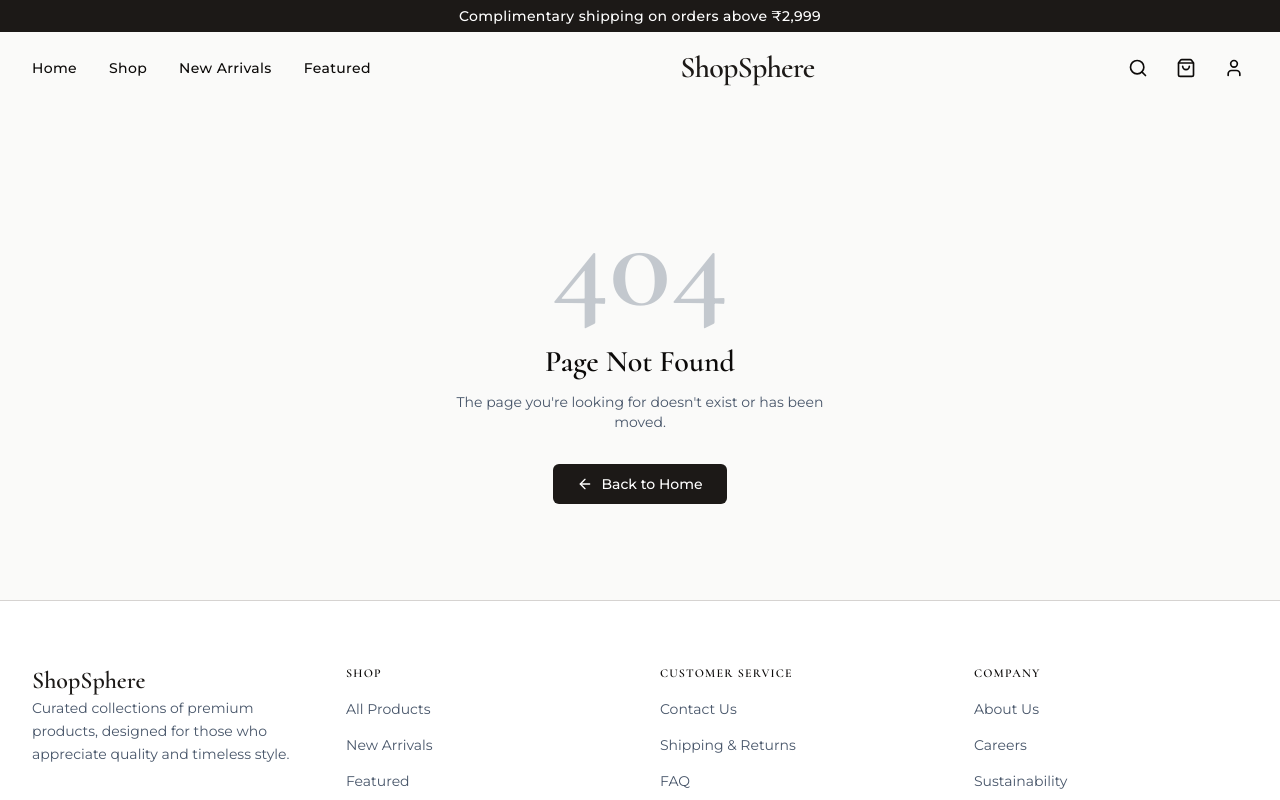
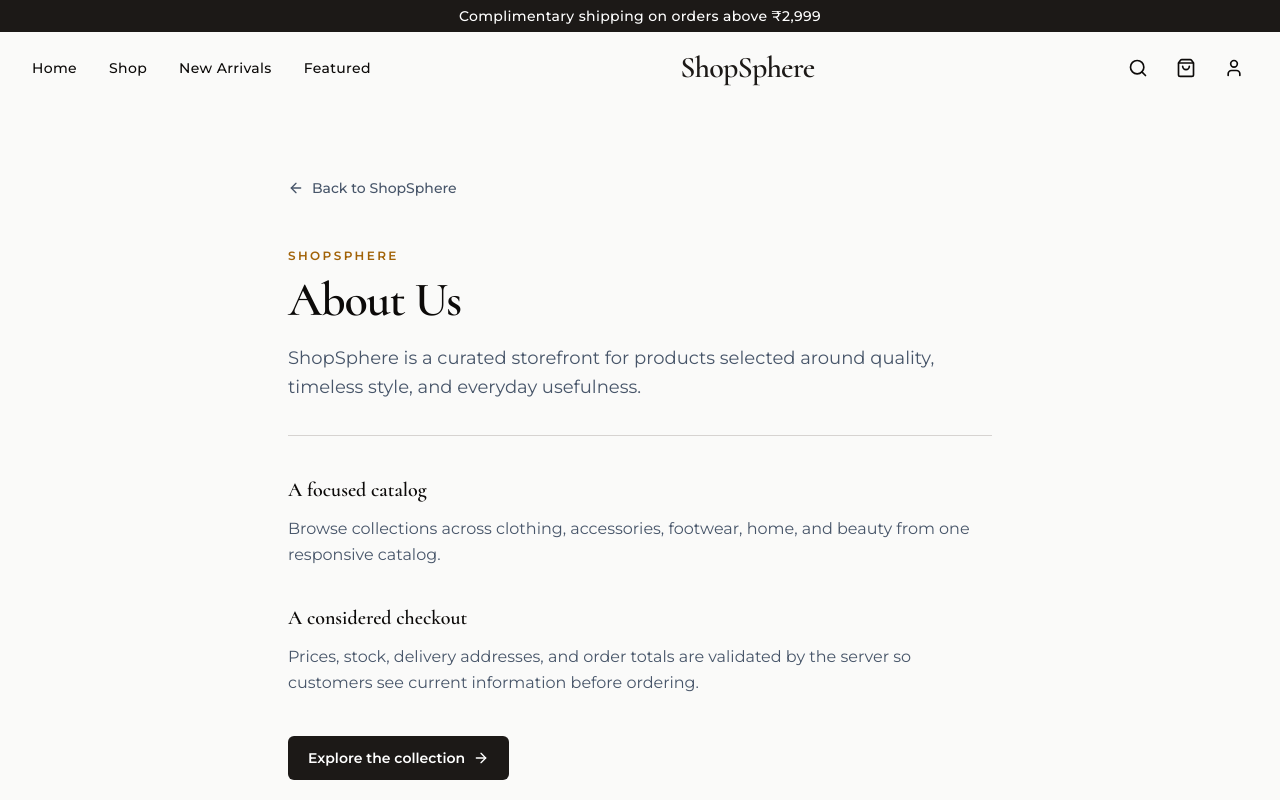
Before and after one commit to Coding-gram/ShopSphere, a React (Vite) app in the folder client/: page /about in a window 1280 px wide. Shown: the top 800 px of the page. Built offline with nearby package versions, Linux system fonts and the light colour scheme; no server answers.

Commit message:
feat: add storefront information pages

```diff
--- /dev/null
+++ b/client/src/pages/StoreInfo.tsx
@@ -0,0 +1,145 @@
+import { useEffect } from 'react';
+import { ArrowLeft, ArrowRight } from 'lucide-react';
+import { Link } from 'react-router-dom';
+
+const infoPages = {
+  contact: {
+    eyebrow: 'Customer care',
+    title: 'Contact Us',
+    intro: 'Your account keeps order details, delivery addresses, and cancellation availability in one place.',
+    sections: [
+      { heading: 'Order support', body: 'Sign in to review an order, see its current status, and use the available order actions.' },
+      { heading: 'Shopping help', body: 'Use the catalog filters and product details to compare available products, pricing, and stock before adding an item to your cart.' },
+    ],
+    action: { to: '/orders', label: 'View my orders' },
+  },
+  shipping: {
+    eyebrow: 'Customer care',
+    title: 'Shipping & Returns',
+    intro: 'Checkout calculates the final order total from the current product price and available stock before an order can be placed.',
+    sections: [
+      { heading: 'Shipping', body: 'The storefront currently highlights complimentary shipping on orders above ₹2,999. Review the server-calculated total at checkout before placing an order.' },
+      { heading: 'Order changes', body: 'Eligible placed and paid orders can be cancelled from the order details page. Availability depends on the current order status.' },
+    ],
+    action: { to: '/orders', label: 'View my orders' },
+  },
+  faq: {
+    eyebrow: 'Customer care',
+    title: 'Frequently Asked Questions',
+    intro: 'A few practical answers for navigating the current ShopSphere storefront.',
+    sections: [
+      { heading: 'Where can I find the newest products?', body: 'Open New Arrivals to see active products in newest-first order.' },
+      { heading: 'How do I track an order?', body: 'After signing in, Order History shows the order status, delivery address, items, and payment status.' },
+      { heading: 'Can I change a product quantity?', body: 'Cart quantities are checked against the server’s current stock before checkout.' },
+    ],
+    action: { to: '/products?sort=createdAt:desc', label: 'Browse new arrivals' },
+  },
+  'size-guide': {
+    eyebrow: 'Customer care',
+    title: 'Size Guide',
+    intro: 'Sizing and available variants are product-specific.',
+    sections: [
+      { heading: 'Before you order', body: 'Review the product description and any listed variants on the product detail page. Availability is shown from the current catalog record.' },
+      { heading: 'Need another option?', body: 'Use the catalog to compare similar products and check the latest stock before checkout.' },
+    ],
+    action: { to: '/products', label: 'Browse products' },
+  },
+  about: {
+    eyebrow: 'ShopSphere',
+    title: 'About Us',
+    intro: 'ShopSphere is a curated storefront for products selected around quality, timeless style, and everyday usefulness.',
+    sections: [
+      { heading: 'A focused catalog', body: 'Browse collections across clothing, accessories, footwear, home, and beauty from one responsive catalog.' },
+      { heading: 'A considered checkout', body: 'Prices, stock, delivery addresses, and order totals are validated by the server so customers see current information before ordering.' },
+    ],
+    action: { to: '/products', label: 'Explore the collection' },
+  },
+  careers: {
+    eyebrow: 'ShopSphere',
+    title: 'Careers',
+    intro: 'There are no open roles published in the ShopSphere storefront at this time.',
+    sections: [
+      { heading: 'Stay connected', body: 'Current catalog and customer-facing updates are published through the storefront.' },
+    ],
+    action: { to: '/', label: 'Return home' },
+  },
+  sustainability: {
+    eyebrow: 'ShopSphere',
+    title: 'Sustainability',
+    intro: 'ShopSphere does not currently publish product-level sustainability certifications or claims in this catalog.',
+    sections: [
+      { heading: 'Product information', body: 'Use each product description to review the material and craftsmanship details that are currently available.' },
+      { heading: 'Thoughtful purchasing', body: 'The catalog is designed to make price, stock, and product details easy to review before you place an order.' },
+    ],
+    action: { to: '/products', label: 'Browse products' },
+  },
+  press: {
+    eyebrow: 'ShopSphere',
+    title: 'Press',
+    intro: 'No press resources are currently published in the ShopSphere storefront.',
+    sections: [
+      { heading: 'Current collection', body: 'The catalog is the source of current product imagery, availability, and pricing.' },
+    ],
+    action: { to: '/products', label: 'View the catalog' },
+  },
+  privacy: {
+    eyebrow: 'ShopSphere',
+    title: 'Privacy Policy',
+    intro: 'ShopSphere stores the information required for account, cart, address, and order features.',
+    sections: [
+      { heading: 'Account and order data', body: 'Your profile, delivery addresses, cart, and order history are available only through authenticated account routes.' },
+      { heading: 'Payments', body: 'The current storefront uses simulated payment processing and does not collect real payment card details.' },
+    ],
+    action: { to: '/profile', label: 'Review my profile' },
+  },
+  terms: {
+    eyebrow: 'ShopSphere',
+    title: 'Terms of Service',
+    intro: 'The catalog, checkout, and order features are designed to use current server-owned product pricing and stock.',
+    sections: [
+      { heading: 'Catalog availability', body: 'Product prices and availability are revalidated at checkout, so the final order total may differ from a previously viewed catalog entry.' },
+      { heading: 'Simulated payment', body: 'This storefront uses simulated payment processing. It records success or failure for an order but does not make a real payment charge.' },
+    ],
+    action: { to: '/products', label: 'Read the catalog' },
+  },
+} as const;
+
+export type StoreInfoPage = keyof typeof infoPages;
+
+export default function StoreInfo({ page }: { page: StoreInfoPage }) {
+  const content = infoPages[page];
+
+  useEffect(() => {
+    document.title = `${content.title} — ShopSphere`;
+    return () => { document.title = 'ShopSphere'; };
+  }, [content.title]);
+
+  return (
+    <main className="mx-auto max-w-3xl px-4 py-12 sm:py-16 lg:px-8">
+      <Link to="/" className="inline-flex min-h-10 items-center gap-2 text-sm font-medium text-muted-foreground transition-colors hover:text-foreground">
+        <ArrowLeft className="h-4 w-4" aria-hidden="true" />
+        Back to ShopSphere
+      </Link>
+
+      <header className="mt-10 border-b border-border pb-8">
+        <p className="text-xs font-semibold uppercase tracking-[0.2em] text-accent">{content.eyebrow}</p>
+        <h1 className="mt-3 font-heading text-4xl font-semibold tracking-tight text-foreground sm:text-5xl">{content.title}</h1>
+        <p className="mt-5 max-w-2xl text-base leading-relaxed text-muted-foreground sm:text-lg">{content.intro}</p>
+      </header>
+
+      <div className="space-y-9 py-10">
+        {content.sections.map((section) => (
+          <section key={section.heading}>
+            <h2 className="font-heading text-xl font-semibold text-foreground">{section.heading}</h2>
+            <p className="mt-3 leading-relaxed text-muted-foreground">{section.body}</p>
+          </section>
+        ))}
+      </div>
+
+      <Link to={content.action.to} className="inline-flex min-h-11 items-center gap-2 rounded-md bg-primary px-5 py-2.5 text-sm font-semibold text-on-primary transition-colors hover:bg-secondary">
+        {content.action.label}
+        <ArrowRight className="h-4 w-4" aria-hidden="true" />
+      </Link>
+    </main>
+  );
+}
--- a/client/src/router.tsx
+++ b/client/src/router.tsx
@@ -26,6 +26,7 @@ const AdminOrders = lazy(() => import('@/pages/admin/AdminOrders'));
 const AdminOrderDetail = lazy(() => import('@/pages/admin/AdminOrderDetail'));
 const Orders = lazy(() => import('@/pages/Orders'));
 const OrderDetail = lazy(() => import('@/pages/OrderDetail'));
+const StoreInfo = lazy(() => import('@/pages/StoreInfo'));
 const NotFound = lazy(() => import('@/pages/NotFound'));
 
 function PageFallback() {
@@ -50,6 +51,16 @@ export const router = createBrowserRouter([
       { path: 'category/featured', element: <Navigate to="/products?featured=true" replace /> },
       { path: 'category/sale', element: <Navigate to="/products?sale=true" replace /> },
       { path: 'products/:slug', element: <SuspensePage><ProductDetail /></SuspensePage> },
+      { path: 'contact', element: <SuspensePage><StoreInfo page="contact" /></SuspensePage> },
+      { path: 'shipping', element: <SuspensePage><StoreInfo page="shipping" /></SuspensePage> },
+      { path: 'faq', element: <SuspensePage><StoreInfo page="faq" /></SuspensePage> },
+      { path: 'size-guide', element: <SuspensePage><StoreInfo page="size-guide" /></SuspensePage> },
+      { path: 'about', element: <SuspensePage><StoreInfo page="about" /></SuspensePage> },
+      { path: 'careers', element: <SuspensePage><StoreInfo page="careers" /></SuspensePage> },
+      { path: 'sustainability', element: <SuspensePage><StoreInfo page="sustainability" /></SuspensePage> },
+      { path: 'press', element: <SuspensePage><StoreInfo page="press" /></SuspensePage> },
+      { path: 'privacy', element: <SuspensePage><StoreInfo page="privacy" /></SuspensePage> },
+      { path: 'terms', element: <SuspensePage><StoreInfo page="terms" /></SuspensePage> },
       { path: 'login', element: <SuspensePage><Login /></SuspensePage> },
       { path: 'register', element: <SuspensePage><Register /></SuspensePage> },
       {
```
Also changed, not shown: 1 other file (tests, documents, lock files or other folders).
